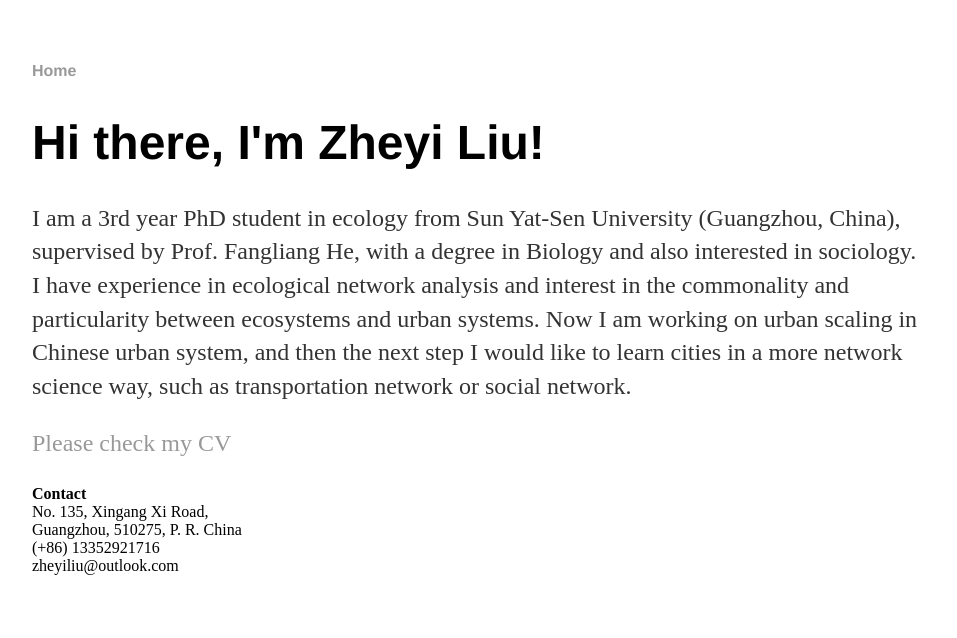
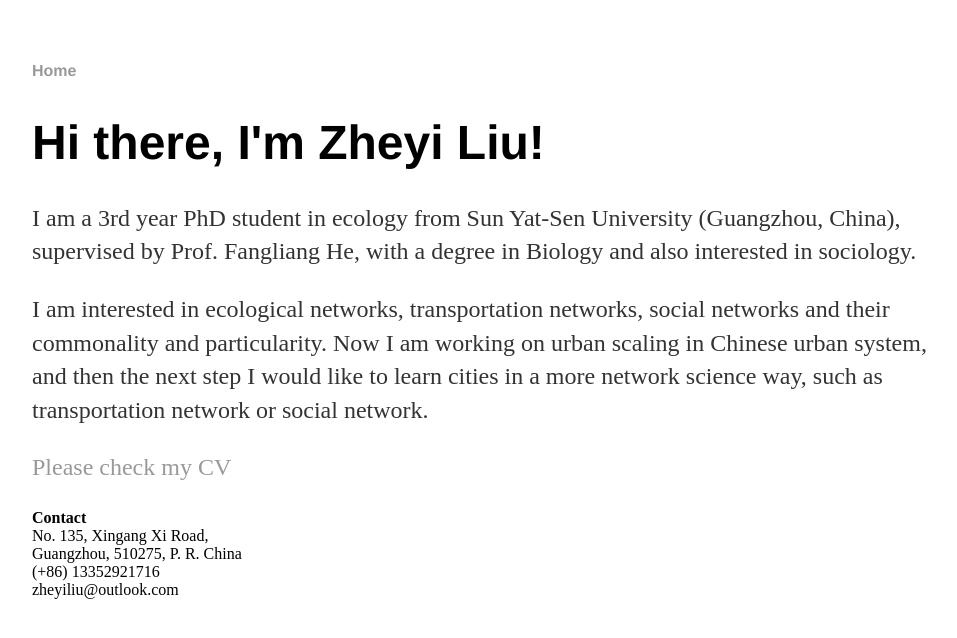
Before and after one commit to zheyiliu/zheyiliu.github.io, a Jekyll site: the page built from index.html, in a window 1280 px wide. Shown: the top 638 px of the page, without its empty margins (160-1117 px from the left). Built offline with Jekyll 4.4.1, drawn with Linux system fonts in a browser that asks for light colours.

Commit message:
Update index.html

```diff
--- a/index.html
+++ b/index.html
@@ -5,7 +5,8 @@
 
 		<div class="blurb">
 			<h1>Hi there, I'm Zheyi Liu!</h1>
-			<p>I am a 3rd year PhD student in ecology from Sun Yat-Sen University (Guangzhou, China), supervised by Prof. Fangliang He, with a degree in Biology and also interested in sociology. I have experience in ecological network analysis and interest in the commonality and particularity between ecosystems and urban systems. Now I am working on urban scaling in Chinese urban system, and then the next step I would like to learn cities in a more network science way, such as transportation network or social network. </p>
+			<p>I am a 3rd year PhD student in ecology from Sun Yat-Sen University (Guangzhou, China), supervised by Prof. Fangliang He, with a degree in Biology and also interested in sociology. </p>
+			<p>I am interested in ecological networks, transportation networks, social networks and their commonality and particularity. Now I am working on urban scaling in Chinese urban system, and then the next step I would like to learn cities in a more network science way, such as transportation network or social network.</p>
 			<p><a href="./ZHEYI LIU-CV-20190226.pdf">Please check my CV</a></p>
 		</div>
 		<div>
```
